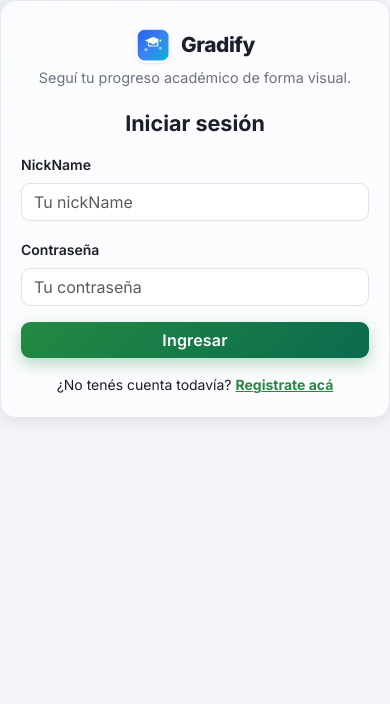
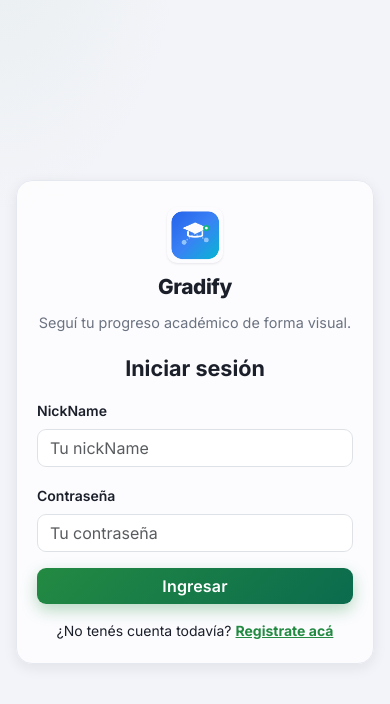
Before and after one commit to PabloPerugini/Proyecto_Integrador_UNAHUR_TP_Grupal, a React (Vite) app in the folder frontend/: page /login in a window 390 px wide. Shown: the top 704 px of the page. Built offline with nearby package versions, Linux system fonts and the light colour scheme; no server answers.

Commit message:
Se arreglo la parte de login y register

```diff
--- a/frontend/src/App.tsx
+++ b/frontend/src/App.tsx
@@ -83,8 +83,8 @@ export default function App() {
         <BrowserRouter>
           <ErrorBoundary>
             <Routes>
-              <Route path="/login" element={<Login />} />
-              <Route path="/register" element={<Register />} />
+              <Route path="/login" element={<div className="auth-app"><Login /></div>} />
+              <Route path="/register" element={<div className="auth-app"><Register /></div>} />
               <Route element={<ProtectedRoute />}>
               <Route element={<AppShell />}>
                 <Route path="/" element={<Home />} />
--- a/frontend/src/index.css
+++ b/frontend/src/index.css
@@ -432,6 +432,13 @@ a {
   color: var(--gradify-text-muted);
   font-size: 0.9rem;
   margin-bottom: 22px;
+}
+.auth-card__footer {
+  display: flex;
+  flex-wrap: wrap;
+  justify-content: center;
+  column-gap: 4px;
+  row-gap: 2px;
 }
 @keyframes auth-fade-up {
   from {
@@ -1327,6 +1334,15 @@ a {
   .app-content {
     padding: 16px 14px 4px;
   }
+  .auth-card__brand {
+    flex-direction: column;
+    gap: 8px;
+    margin-bottom: 10px;
+  }
+  .auth-card__logo {
+    width: 56px;
+    height: 56px;
+  }
   .auth-card {
     padding: 26px 20px 22px;
   }
--- a/frontend/src/pages/Login.tsx
+++ b/frontend/src/pages/Login.tsx
@@ -66,8 +66,8 @@ export default function Login() {
         </button>
       </form>
 
-      <div className="text-center mt-3 small">
-        ¿No tenés cuenta todavía?{' '}
+      <div className="auth-card__footer text-center mt-3 small">
+        <span>¿No tenés cuenta todavía?</span>
         <Link to="/register" className="fw-bold">
           Registrate acá
         </Link>
--- a/frontend/src/pages/Register.tsx
+++ b/frontend/src/pages/Register.tsx
@@ -221,8 +221,8 @@ export default function Register() {
         </button>
       </form>
 
-      <div className="text-center mt-3 small">
-        ¿Ya tenés cuenta?{' '}
+      <div className="auth-card__footer text-center mt-3 small">
+        <span>¿Ya tenés cuenta?</span>
         <Link to="/login" className="fw-bold">
           Iniciá sesión acá
         </Link>
```
